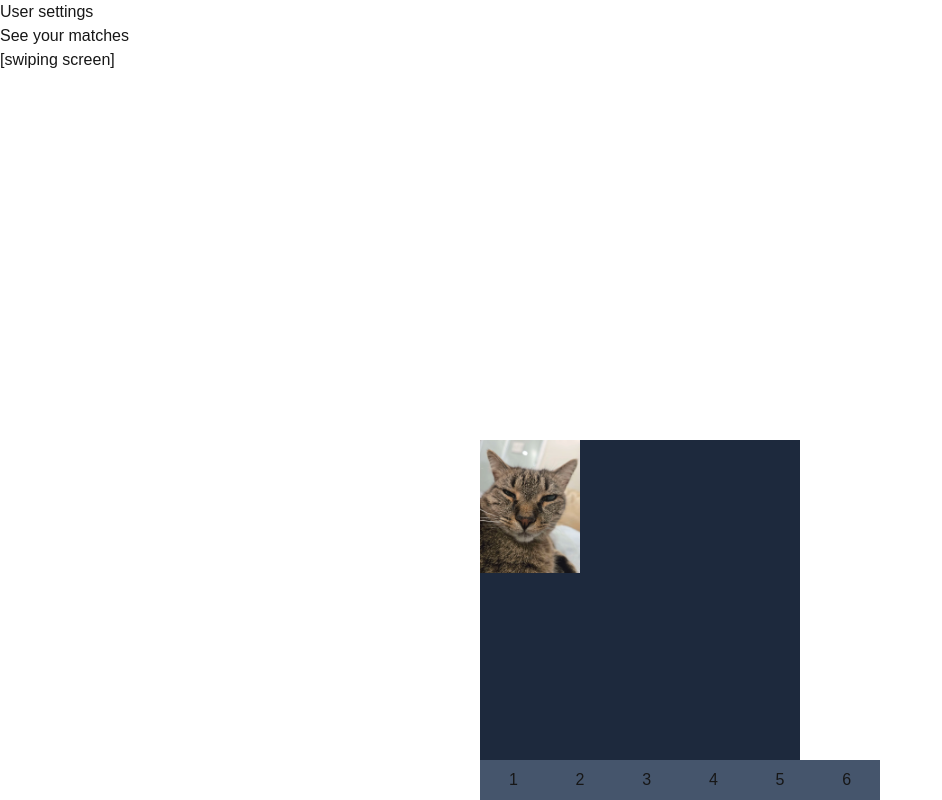
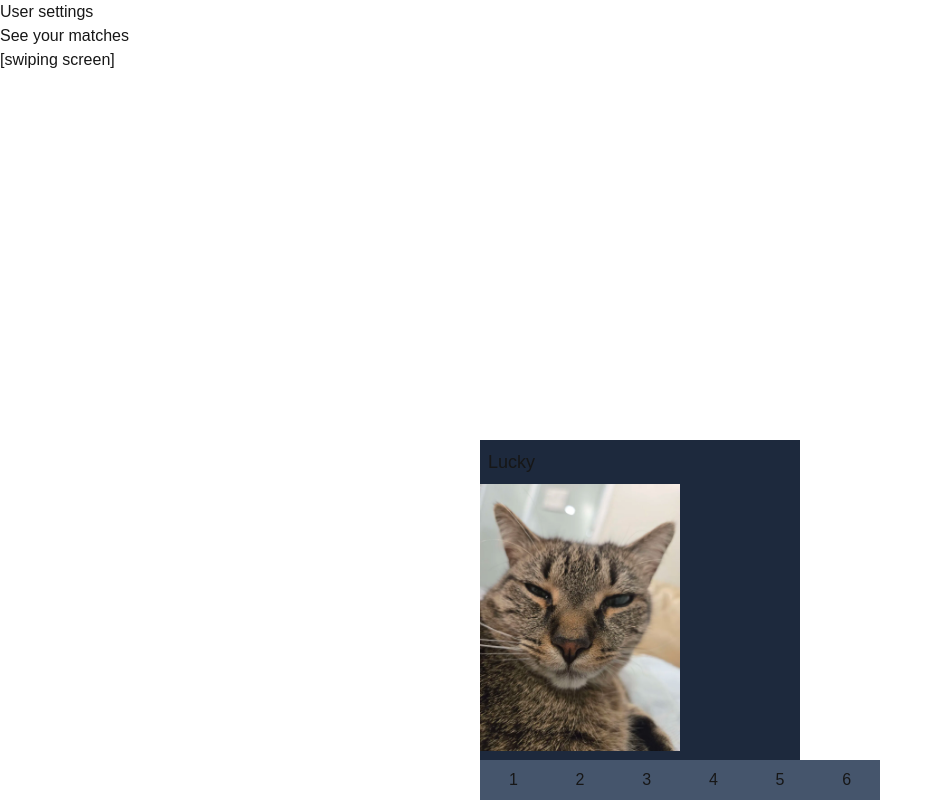
Before and after one commit to cavalier08/cursed-dating-app, a Next.js app: page /swiping in a window 1280 px wide. Shown: the whole page, without its empty margins (0-942 px from the left). Built offline with nearby package versions, Linux system fonts and the light colour scheme.

Commit message:
modified SwipeProfile to store user info as state

```diff
--- a/src/components/SwipeProfile.tsx
+++ b/src/components/SwipeProfile.tsx
@@ -1,25 +1,56 @@
 import Image from 'next/image';
-import { postToDjango } from "@/services/api";
+import { useState, useEffect } from 'react';
+import { fetchFromDjango, postToDjango } from "@/services/api";
+
+interface User {
+    name: string,
+    username: string,
+    pfpURL: string
+}
 
 // profile of users to swipe on
 export default function SwipeProfile() {
+    const defaultUser: User = {
+        name: "Lucky",
+        username: "lucky",
+        pfpURL: "/grumpy_lucky.png"
+    }
+    const [user, setUser] = useState(defaultUser);
+
+    // Gets a random user from the Django API and sets as current user
+    const getRandomUser = () => {
+        fetchFromDjango('randomUser').then((response) => {
+            setUser(response);
+        });
+    }
+
+    // Request a random user from API immediately upon loading
+    useEffect(() => {
+        /* Don't uncomment this until API is set up
+        getRandomUser();
+        */
+    }, []);
+
+    // Event handler for SwipeButtons
     const handleClick: React.MouseEventHandler<HTMLButtonElement> = (event) => {
         const body = {
+            username: user.username,
             rating: parseInt(event.currentTarget.value)
         }
+        console.log(body);
+        // Send POST request containing ranking to API
         //postToDjango('', body);
+        //getRandomUser();
     }
 
     function SwipeButton({rating}: {rating: number}) {
         return (
            <button onClick={handleClick} className="bg-slate-600 w-20 h-10 hover:bg-pink-300" value={rating}>
             {rating}
-
            </button>
         );
     }
 
-    const pfpURL = "/grumpy_lucky.png";
     const pfpStyle = {
 
     }
@@ -27,11 +58,12 @@ export default function SwipeProfile() {
     return (
 
         <div className="bg-slate-800 w-80 h-90 absolute bottom-0">
+            <p className="text-lg p-2">{user.name}</p>
             <Image
-                src={pfpURL}
+                src={user.pfpURL}
                 alt="pfp of person"
-                width={100}
-                height={100}
+                width={200}
+                height={200}
                 style={pfpStyle} />
 
             <div className="flex wrap absolute bottom-0 w-100">
--- a/src/pages/login.tsx
+++ b/src/pages/login.tsx
@@ -22,7 +22,7 @@ export default function Login() {
               <button className="w-1/2 bg-slate-700 hover:bg-slate-500 rounded-sm p-1 ">Log In</button>
           </Link>
           <Link
-              href={"/matches"}>
+              href={"/signup"}>
               <button className="w-1/2 bg-blue-900 hover:bg-slate-500 rounded-sm p-1">Sign Up</button>
           </Link>
         </div>
--- /dev/null
+++ b/src/pages/signup.tsx
@@ -0,0 +1,10 @@
+import Footer from "../components/Footer"
+import '../app/globals.css';
+
+export default function Login() {
+  return (
+    <div>
+
+    </div>
+  );
+}
```
